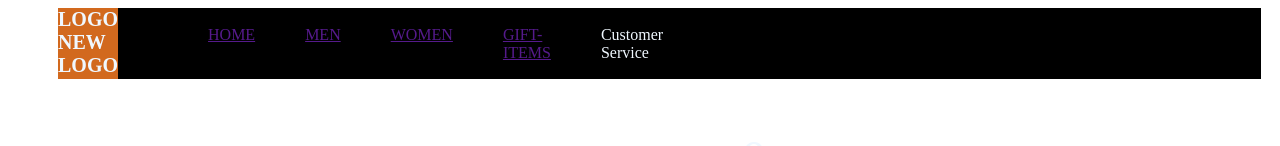
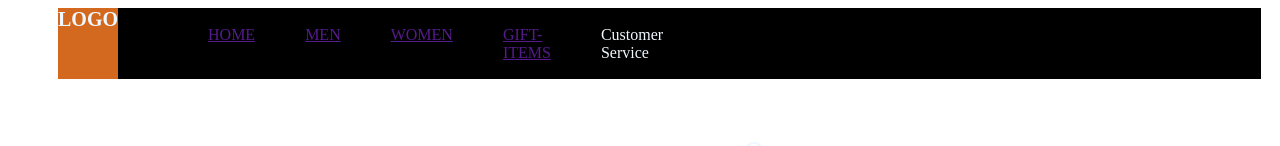
Before and after one commit to sundayochuko/test-project, a plain HTML site: page index.html in a window 1280 px wide. Shown: the top 146 px of the page. Drawn offline with Linux system fonts and the light colour scheme.

Commit message:
new update

```diff
--- a/index.html
+++ b/index.html
@@ -15,7 +15,7 @@
 
   <header class="manmi">
     <nav class="nav">
-      <hi id="smallogo">LOGO NEW LOGO</hi>
+      <hi id="smallogo">LOGO</hi>
       <ul class="tabs">
         <li><a href="">HOME</a></li>
         <li><a href="">MEN</a></li>
```
